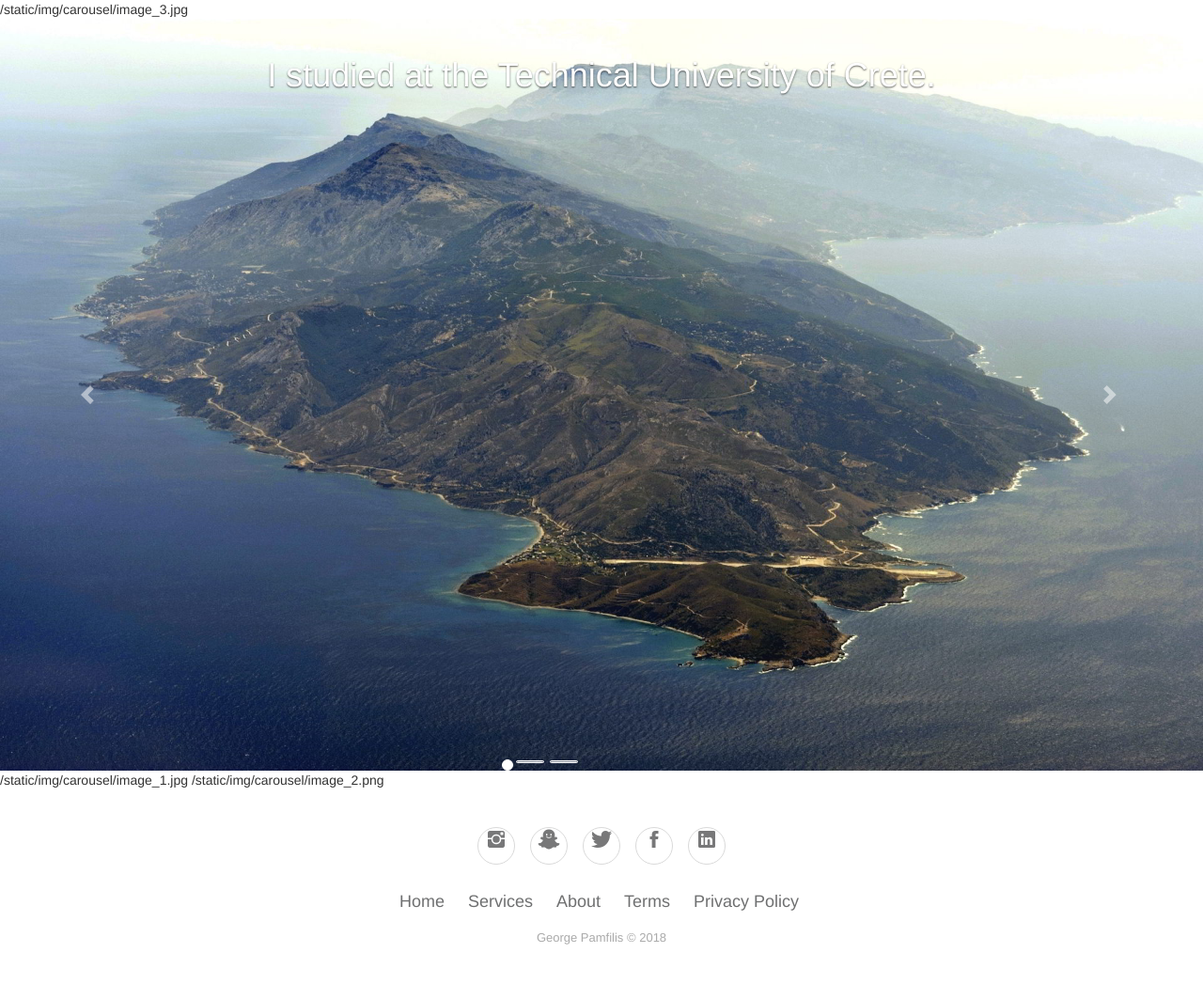
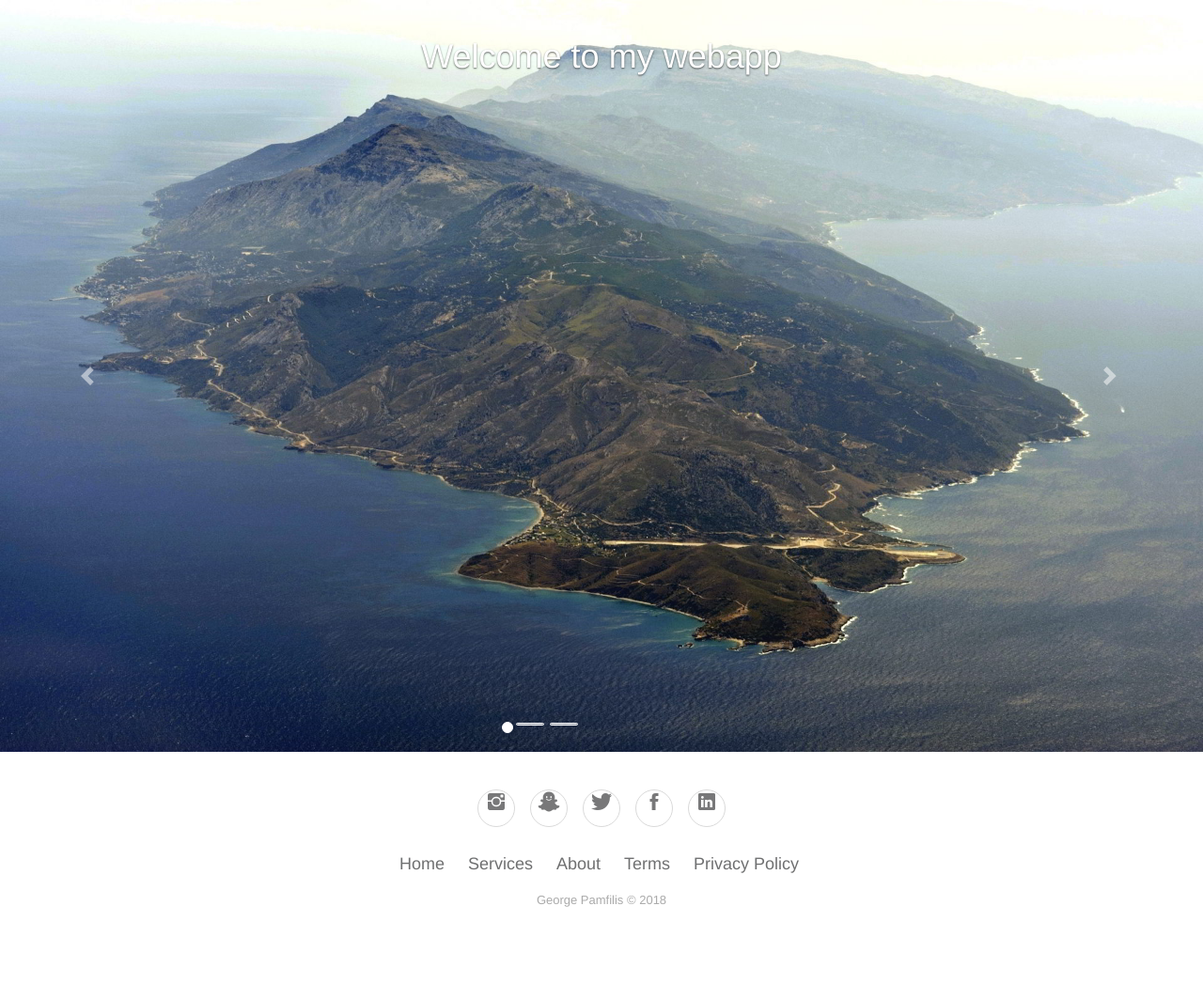
Before and after one commit to gpamfilis/georgepamfilis, a Flask app: page / in a window 1280 px wide. Shown: the part 70-1117 px from the top of the page at 94% size. After the commit the page ends 1035 px from the top, so only its background shows below. Run offline with Flask 2, Linux system fonts and the light colour scheme; the visitor is signed in with stand-in values (Sample User, id 1); some libraries are stand-ins or nearby versions; some web fonts are replaced.

Commit message:
index fix

```diff
--- a/app/templates/macros/carousel.html
+++ b/app/templates/macros/carousel.html
@@ -11,22 +11,21 @@
     <div class="carousel-inner">
 
         {% for image_url in image_urls %}
-        {{image_url}}
 
         {% if loop.index ==1 %}
         <div class="carousel-item active">
-            <img class="d-block w-100" src="{{ image_url }}" alt="First slide"
+            <img class="d-block w-100" src="{{ image_urls[loop.index0] }}" alt="First slide"
                  style="height: auto; width: 100%;">
             <div class="carousel-caption d-none d-md-block">
-                <h1>{{ captions[loop.index]}}</h1>
+                <h1>{{ captions[loop.index0]}}</h1>
                 <p></p>
             </div>
         </div>
         {% else %}
         <div class="carousel-item">
-            <img class="d-block w-100" src="{{ image_url }}" alt="Second slide" style="height: auto; width: 100%;">
+            <img class="d-block w-100" src="{{ image_urls[loop.index0] }}" alt="Second slide" style="height: auto; width: 100%;">
             <div class="carousel-caption d-none d-md-block">
-                <h1>{{ captions[loop.index]}}</h1>
+                <h1>{{ captions[loop.index0]}}</h1>
                 <p></p>
             </div>
         </div>
```
